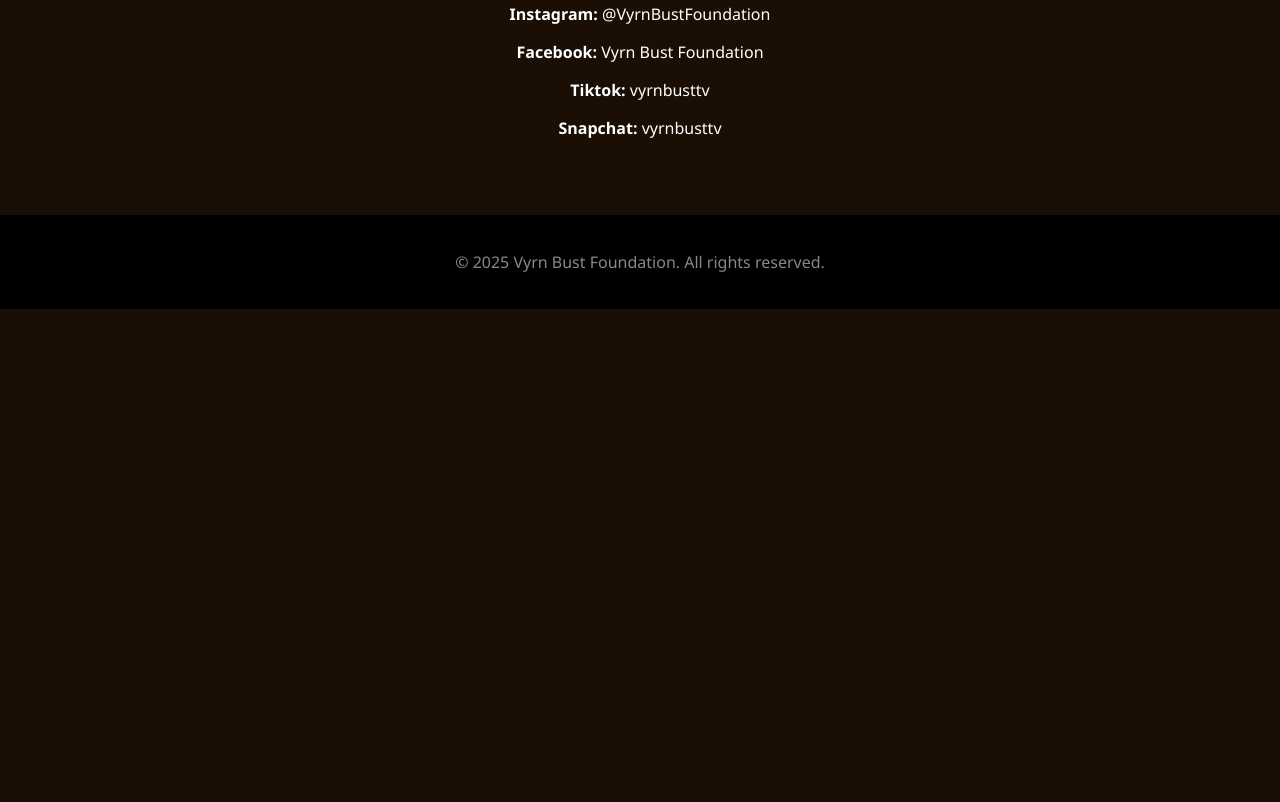
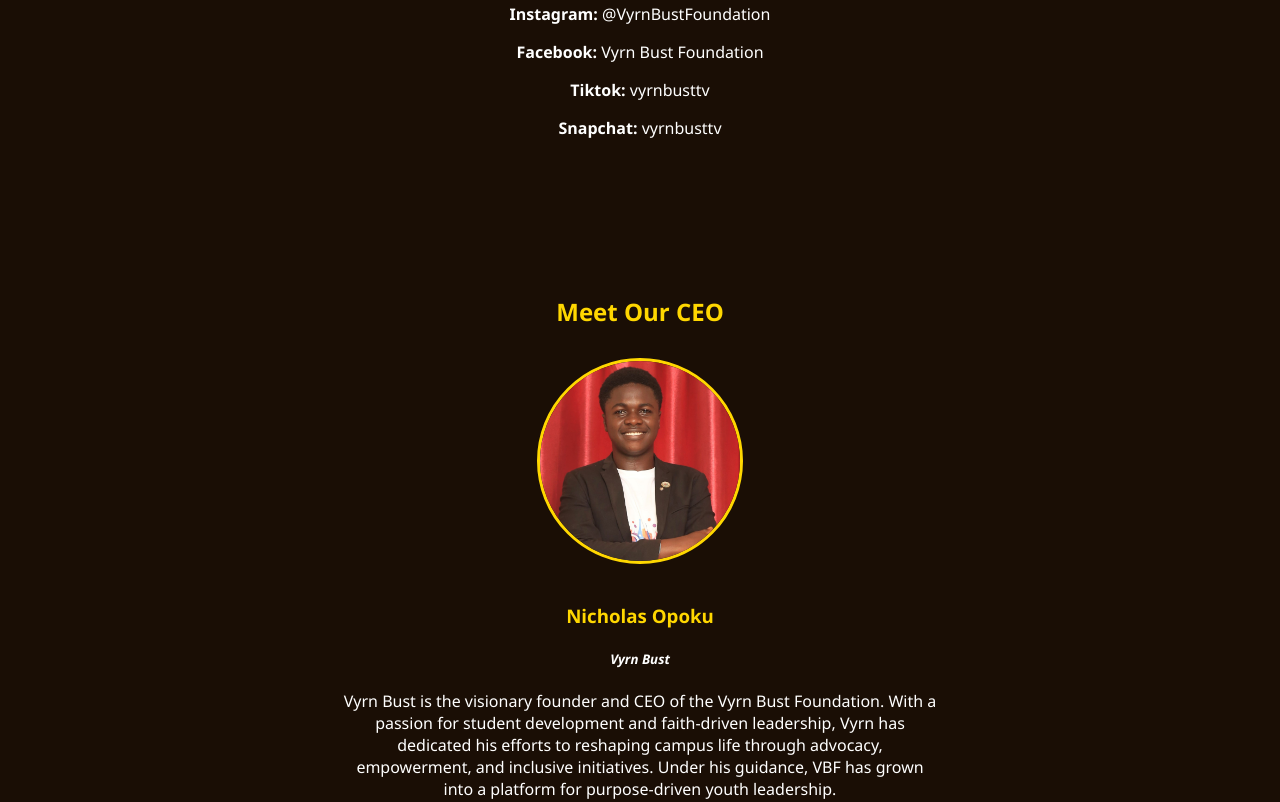
Before and after one commit to vyrnbustfoundation/Vyrnbustfoundation, a plain HTML site: page index.html in a window 1280 px wide. Shown: the part 1998-2800 px from the top of the page. Before the commit the page ends 2307 px from the top, so only its background shows below. Drawn offline with Linux system fonts and the light colour scheme.

Commit message:
Add files via upload

```diff
--- a/index.html
+++ b/index.html
@@ -5,12 +5,17 @@
   <meta name="viewport" content="width=device-width, initial-scale=1.0" />
   <title>Vyrn Bust Foundation</title>
   <style>
+    html {
+      scroll-behavior: smooth;
+    }
+
     body {
       margin: 0;
       font-family: 'Segoe UI', sans-serif;
       background-color: #1a0e05;
       color: #fff;
     }
+
     header {
       background-color: #000;
       padding: 1rem 2rem;
@@ -18,17 +23,24 @@
       align-items: center;
       justify-content: space-between;
     }
+
     header img {
       height: 50px;
     }
+
+    nav {
+      display: flex;
+      flex-wrap: wrap;
+      justify-content: center;
+      gap: 10px;
+    }
+
     nav a {
       color: gold;
-      margin-left: 20px;
       text-decoration: none;
       font-weight: bold;
     }
 
-    /* HERO SECTION WITH BACKGROUND IMAGE */
     .hero {
       position: relative;
       text-align: center;
@@ -39,6 +51,7 @@
       background-repeat: no-repeat;
       color: gold;
     }
+
     .hero::before {
       content: '';
       position: absolute;
@@ -49,6 +62,7 @@
       background: linear-gradient(to bottom right, rgba(26, 14, 5, 0.7), rgba(0, 0, 0, 0.7));
       z-index: 1;
     }
+
     .hero h1,
     .hero p,
     .cta-buttons {
@@ -60,14 +74,17 @@
       font-size: 3rem;
       margin-bottom: 0.5rem;
     }
+
     .hero p {
       font-size: 1.2rem;
       max-width: 700px;
       margin: auto;
     }
+
     .cta-buttons {
       margin-top: 30px;
     }
+
     .cta-buttons a {
       background-color: gold;
       color: #000;
@@ -77,27 +94,64 @@
       text-decoration: none;
       font-weight: bold;
     }
+
     .section {
       padding: 60px 20px;
       max-width: 800px;
       margin: auto;
       text-align: center;
     }
+
     .section h2 {
       color: gold;
       margin-bottom: 20px;
     }
+
+    .section ul {
+      list-style-type: disc;
+      padding-left: 40px;
+      text-align: left;
+    }
+
     .features {
       display: grid;
       grid-template-columns: repeat(auto-fit, minmax(200px, 1fr));
       gap: 20px;
       margin-top: 30px;
     }
+
     .feature {
       background-color: #2c1c10;
       padding: 20px;
       border-radius: 10px;
     }
+
+    .ceo-profile {
+      display: flex;
+      flex-direction: column;
+      align-items: center;
+      gap: 20px;
+      margin-top: 30px;
+    }
+
+    .ceo-profile img {
+      width: 200px;
+      height: 200px;
+      object-fit: cover;
+      border-radius: 50%;
+      border: 3px solid gold;
+    }
+
+    .ceo-text {
+      max-width: 600px;
+      text-align: center;
+    }
+
+    .ceo-text h3 {
+      margin-bottom: 10px;
+      color: gold;
+    }
+
     footer {
       background-color: #000;
       padding: 20px;
@@ -120,7 +174,7 @@
 
   <section class="hero" id="home">
     <h1>VYRN BUST FOUNDATION</h1>
-    <p>Shaping Policies. Empowering Students. Transforming Campus Life.</p>
+    <p><em>Shaping Policies. Empowering Students. Transforming Campus Life.</em></p>
     <div class="cta-buttons">
       <a href="#involved">Join the Movement</a>
       <a href="#work">Explore Our Work</a>
@@ -177,6 +231,19 @@
     <p><strong>Snapchat:</strong> vyrnbusttv</p>
   </section>
 
+  <!-- CEO INTRODUCTION SECTION -->
+  <section class="section" id="ceo">
+    <h2>Meet Our CEO</h2>
+    <div class="ceo-profile">
+      <img src="vyrn11.jpg" alt="CEO of Vyrn Bust Foundation" />
+      <div class="ceo-text">
+        <h3>Nicholas Opoku</h3>
+		<h5><em>Vyrn Bust</em></h5>
+        <p>Vyrn Bust is the visionary founder and CEO of the Vyrn Bust Foundation. With a passion for student development and faith-driven leadership, Vyrn has dedicated his efforts to reshaping campus life through advocacy, empowerment, and inclusive initiatives. Under his guidance, VBF has grown into a platform for purpose-driven youth leadership.</p>
+      </div>
+    </div>
+  </section>
+
   <footer>
     <p>&copy; 2025 Vyrn Bust Foundation. All rights reserved.</p>
   </footer>
```
Also changed, not shown: vyrn11.jpg (added).
